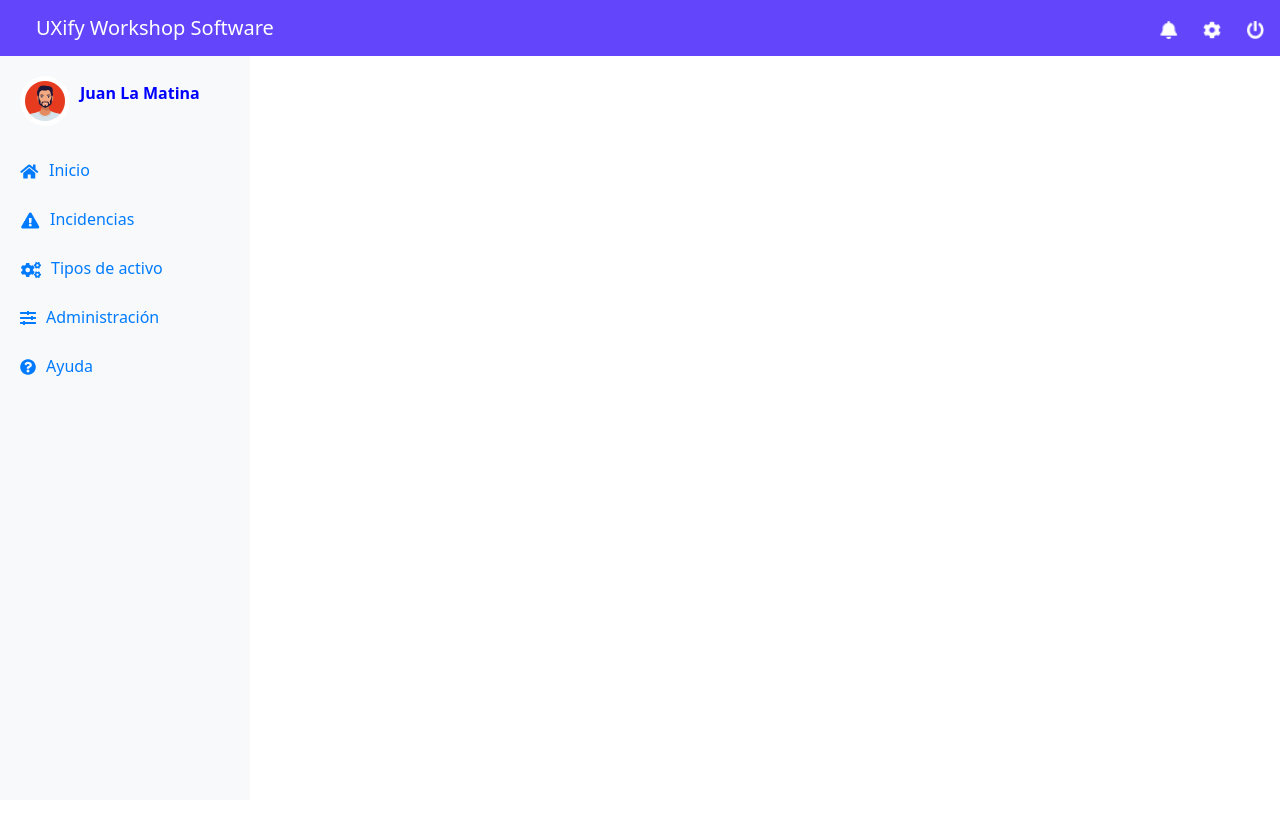
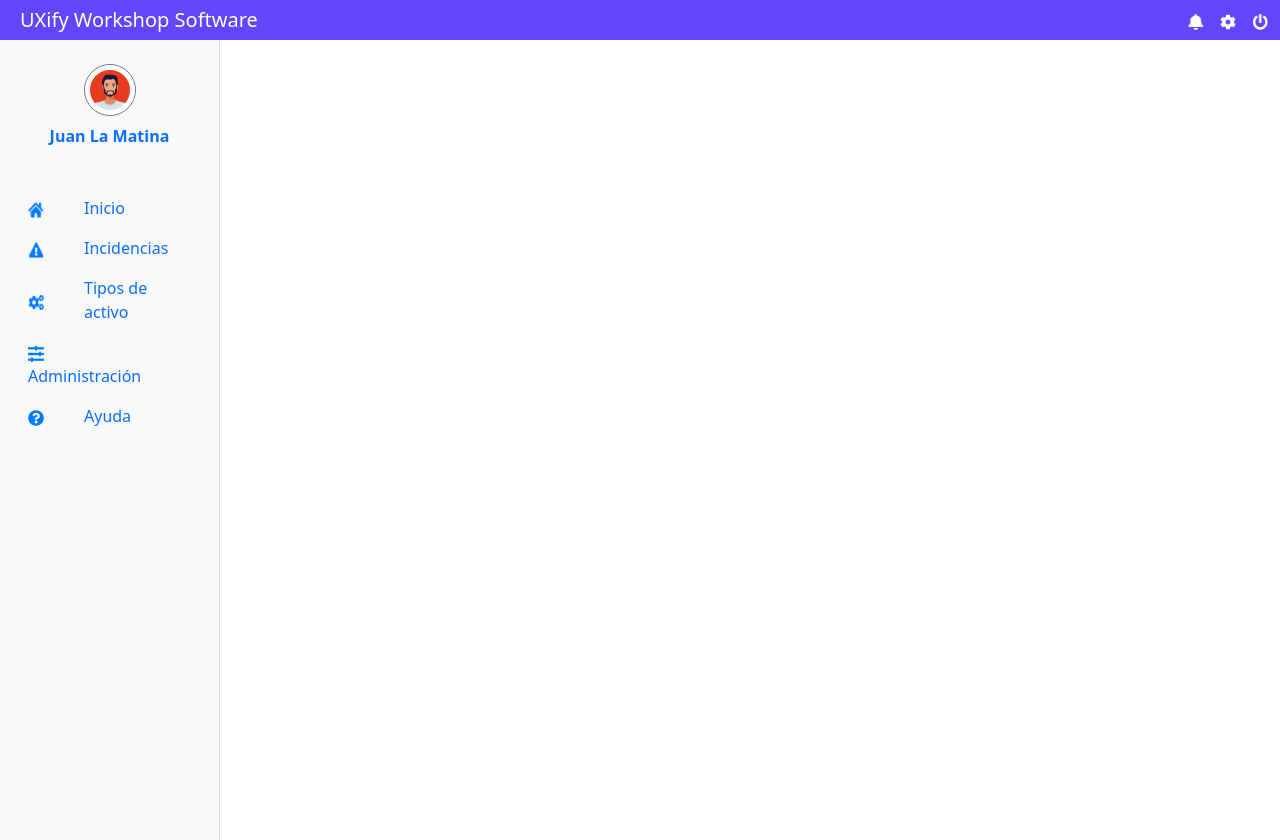
Before and after one commit to UXify-Studio/Reto-2-Gestion-de-Incidencias, a Vue app in the folder Codigo/uxify-frontend/: page /home in a window 1280 px wide. Before the commit the page ends 800 px from the top, so only its background shows below. Built offline with nearby package versions, Linux system fonts and the light colour scheme; the HTML template or start-up script is replaced by a standard one.

Commit message:
componentes y vistas cambiadas a bootstrap para cumplir rubricas, css quitado, salvo pequeños ajustes

```diff
--- a/Codigo/uxify-frontend/src/App.vue
+++ b/Codigo/uxify-frontend/src/App.vue
@@ -15,38 +15,5 @@
 </template>
 
 <style scoped>
-.form-signin {
-  width: 100%;
-  max-width: 336px;
-  padding: 15px;
-  margin: auto;
-}
 
-.form-signin .checkbox {
-  font-weight: 400;
-}
-
-.form-signin .form-control {
-  position: relative;
-  box-sizing: border-box;
-  height: auto;
-  padding: 10px;
-  font-size: 16px;
-}
-
-.form-signin .form-control:focus {
-  z-index: 2;
-}
-
-.form-signin input[type="email"] {
-  margin-bottom: -1px;
-  border-bottom-right-radius: 0;
-  border-bottom-left-radius: 0;
-}
-
-.form-signin input[type="password"] {
-  margin-bottom: 10px;
-  border-top-left-radius: 0;
-  border-top-right-radius: 0;
-}
 </style>
--- a/Codigo/uxify-frontend/src/components/Header.vue
+++ b/Codigo/uxify-frontend/src/components/Header.vue
@@ -1,14 +1,32 @@
 <template>
-    <header class="header bg-head-color">
-      <div class="container">
+  <header class="bg-head-color text-white py-2">
+    <div class="container-fluid">
+      <div class="row align-items-center">
+        <div class="col-md-6 d-flex align-items-center">
+          <h1 class="ms-2 mb-0 fs-5">
+            <router-link to="/" class="navbar-brand text-white text-decoration-none">
+              UXify Workshop Software
+            </router-link>
+          </h1>
+        </div>
+        <div class="col-md-6 d-flex justify-content-end">
           <div class="d-flex align-items-center">
-          <h1 class="ms-2 mb-0"><router-link to="/" class="navbar-brand">UXify Workshop Software</router-link></h1>
+            <i class="bi bi-bell me-3">
+              <img src="../assets/Notifi.png" class="icon" alt="Notification">
+            </i>
+            <router-link to="/register" class="text-white me-3">
+              <i class="bi bi-gear">
+                <img src="../assets/Config.png" class="icon" alt="Settings">
+              </i>
+            </router-link>
+            <router-link to="/login" class="text-white">
+              <i class="bi bi-power">
+                <img src="../assets/Session.png" class="icon" alt="Logout">
+              </i>
+            </router-link>
           </div>
         </div>
-      <div class="icon-group">
-        <i class="bi bi-bell"><img src="../assets/Notifi.png" class="icon"></i>
-        <i class="bi bi-gear"><router-link to="/register" class="nav-link"><img src="../assets/Config.png" class="icon"></router-link></i>
-        <i class="bi bi-power"><router-link to="/login" class="nav-link"><img src="../assets/Session.png" class="icon"></router-link></i>
+      </div>
     </div>
   </header>
 </template>
@@ -20,39 +38,9 @@
 </script>
 
 <style scoped>
-    .header {
-      background-color: #6345FB;
-      color: white;
-      padding: 1rem;
-      display: flex;
-      align-items: center;
-      position: fixed;
-      top: 0;
-      left: 0;
-      width: 100%;
-      z-index: 1000;
-      max-height: 60px;
-      gap: 200px; /* Espacio entre el título y el grupo de iconos */
-    }
-
-    .header h1 {
-      font-size: 20px;
-    }
-
-    .header .icon-group {
-      display: inline-flex;
-      align-items: center;
-      gap: 10px; /* Espacio entre los iconos */
-    }
-
-    .header .icon-group .icon {
-      width: 18px;
-      height: 18px;
-      margin-left: 15px; /* Espacio entre cada icono. Puedes ajustar o eliminar si usas gap */
-      cursor: pointer;
-    }
-
-    .header .icon-group .icon:hover {
-      opacity: 0.8;
+.icon {
+  width: 16px;
+  height: 16px;
+  vertical-align: middle;
 }
 </style>
--- a/Codigo/uxify-frontend/src/components/Sidebar.vue
+++ b/Codigo/uxify-frontend/src/components/Sidebar.vue
@@ -1,26 +1,70 @@
 <template>
-    <aside class="sidebar">
-      <div class="user-info">
-        <img src="../assets/example.png" alt="Foto de perfil" class="profile-image">
-        <p class="user-name">Juan La Matina</p>
+  <aside class="sidebar bg-light border-end">
+    <div class="container-fluid">
+      <div class="row">
+        <div class="col-12 d-flex align-items-center flex-column user-info p-3 pt-4">
+          <img src="../assets/example.png" alt="Foto de perfil"
+            class="profile-image rounded-circle mb-2 border border-secondary">
+          <p class="user-name text-primary fw-bold mb-4">Juan La Matina</p>
+        </div>
       </div>
       <nav class="menu">
-         <router-link to="/" class="menu-item">
-           <i class="bi bi-house"><img src="../assets/Inicio.png"></i> Inicio
+        <router-link to="/" class="menu-item row d-flex align-items-center py-2 px-3 text-decoration-none text-primary">
+          <div class="col-auto">
+            <i class="bi bi-house me-2">
+              <img src="../assets/Inicio.png" alt="Inicio" class="menu-icon">
+            </i>
+          </div>
+          <div class="col">
+            <span>Inicio</span>
+          </div>
         </router-link>
-        <router-link to="/incidencias" class="menu-item">
-          <i class="bi bi-exclamation-triangle"><img src="../assets/Incidencias.png"></i> Incidencias
+        <router-link to="/incidencias"
+          class="menu-item row d-flex align-items-center py-2 px-3 text-decoration-none text-primary">
+          <div class="col-auto">
+            <i class="bi bi-exclamation-triangle me-2">
+              <img src="../assets/Incidencias.png" alt="Incidencias" class="menu-icon">
+            </i>
+          </div>
+          <div class="col">
+            <span>Incidencias</span>
+          </div>
         </router-link>
-        <router-link to="/tipos-de-activo" class="menu-item">
-          <i class="bi bi-gear"><img src="../assets/Maquinas.png"></i> Tipos de activo
+        <router-link to="/tipos-de-activo"
+          class="menu-item row d-flex align-items-center py-2 px-3 text-decoration-none text-primary">
+          <div class="col-auto">
+            <i class="bi bi-gear me-2">
+              <img src="../assets/Maquinas.png" alt="Tipos de activo" class="menu-icon">
+            </i>
+          </div>
+          <div class="col">
+            <span>Tipos de activo</span>
+          </div>
         </router-link>
-        <router-link to="/administracion" class="menu-item">
-          <i class="bi bi-list"><img src="../assets/Administracion.png"></i> Administración
+        <router-link to="/administracion"
+          class="menu-item row d-flex align-items-center py-2 px-3 text-decoration-none text-primary">
+          <div class="col-auto">
+            <i class="bi bi-list me-2">
+              <img src="../assets/Administracion.png" alt="Administración" class="menu-icon">
+            </i>
+          </div>
+          <div class="col">
+            <span>Administración</span>
+          </div>
         </router-link>
-        <router-link to="/ayuda" class="menu-item">
-          <i class="bi bi-question-circle"><img src="../assets/Ayuda.png"></i> Ayuda
+        <router-link to="/ayuda"
+          class="menu-item row d-flex align-items-center py-2 px-3 text-decoration-none text-primary">
+          <div class="col-auto">
+            <i class="bi bi-question-circle me-2">
+              <img src="../assets/Ayuda.png" alt="Ayuda" class="menu-icon">
+            </i>
+          </div>
+          <div class="col">
+            <span>Ayuda</span>
+          </div>
         </router-link>
       </nav>
+    </div>
   </aside>
 </template>
 
@@ -32,48 +76,21 @@
 
 <style scoped>
 .sidebar {
-  background-color: #F8F9FA;
-  color: blue;
-  width: 250px;
-  padding: 20px;
-  position: fixed;
-  top: 56px;
-  left: 0;
-  height: calc(100vh - 56px); /* Corregido: 100vh, no 1000vh */
-  overflow-y: auto;
+  width: 220px;
+  height: 100vh;
+  display: flex;
+  flex-direction: column;
 }
 
-.sidebar .user-info {
-  display: flex;
-  align-items: center;
-  margin-bottom: 20px;
+.menu-item:hover {
+  background-color: #e9ecef;
 }
 
-.sidebar .user-info .profile-image {
-  width: 50px;
-  height: 50px;
-  border-radius: 50%;
-  margin-right: 10px;
-}
-
-.sidebar .user-info .user-name {
-  font-weight: bold;
-}
-
-.sidebar .menu .menu-item {
-  display: flex;
-  align-items: center;
-  padding: 10px 0;
-  color: #007BFF;
-  text-decoration: none;
-}
-
-.sidebar .menu .menu-item i {
-  margin-right: 10px;
-  font-size: 1.2rem;
-}
-
-.sidebar .menu .menu-item.router-link-active {
-  font-weight: bold;
+.menu-icon {
+  width: 16px;
+  /* Adjust icon size */
+  height: 16px;
+  vertical-align: middle;
+  margin-right: 8px;
 }
 </style>
--- a/Codigo/uxify-frontend/src/router/index.js
+++ b/Codigo/uxify-frontend/src/router/index.js
@@ -6,6 +6,10 @@
   routes: [
     {
       path: '/',
+      component: () => import('../views/Login.vue')
+    },
+    {
+      path: '/login',
       component: () => import('../views/Login.vue')
     },
     {
--- a/Codigo/uxify-frontend/src/views/Home.vue
+++ b/Codigo/uxify-frontend/src/views/Home.vue
@@ -1,9 +1,22 @@
 <script setup>
-  import Header from '../components/Header.vue'
-  import Sidebar from '../components/Sidebar.vue'
+import Header from '../components/Header.vue';
+import Sidebar from '../components/Sidebar.vue';
 </script>
 
 <template>
-  <Sidebar/>
-  <Header/>
+  <div class="container-fluid">
+    <div class="row">
+      <div class="col-12 p-0">
+        <Header />
+      </div>
+    </div>
+    <div class="row">
+      <div class="col-auto p-0">
+        <Sidebar />
+      </div>
+      <div class="col p-0">
+        <!-- MAS CONTENIDO -->
+      </div>
+    </div>
+  </div>
 </template>
```
Lines whose indentation alone changed are shown as unchanged.
